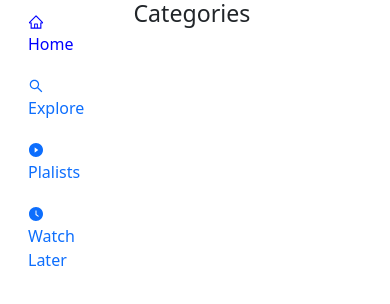
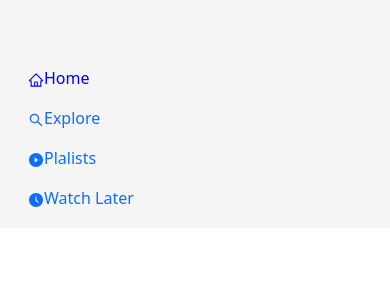
Before and after one commit to swapnaliss/neog-mcr9, a React (Create React App) app: page /VideoList/1 in a window 390 px wide. Shown: the top 304 px of the page. Built offline with nearby package versions, Linux system fonts and the light colour scheme.

Commit message:
Ui updation

```diff
--- a/src/App.css
+++ b/src/App.css
@@ -36,3 +36,32 @@
     transform: rotate(360deg);
   }
 }
+
+.container{
+  margin-top: 3rem;
+}
+
+.app-container {
+  height: 100vh;
+}
+
+.sidebar-col {
+  background-color: #f5f5f5;
+  padding: 20px;
+}
+
+.video-list-col {
+  padding: 20px;
+}
+
+/* Responsive styles */
+@media (max-width: 767px) {
+  .sidebar-col {
+    padding: 10px;
+    min-height: 100px;
+  }
+
+  .video-list-col {
+    padding: 10px;
+  }
+}
--- a/src/App.js
+++ b/src/App.js
@@ -1,6 +1,6 @@
 import "./App.css";
 import { BrowserRouter as Router, Routes, Route } from "react-router-dom";
-import { Container ,Row, Col} from "react-bootstrap";
+import { Container, Row, Col } from "react-bootstrap";
 import VideoList from "./components/VideoList";
 import Home from "./components/Home";
 import SingleVideoPage from "./components/SingleVideoPage";
@@ -11,14 +11,14 @@ import WatchLater from './components/WatchLater';
 
 function App() {
   return (
-    <Container fluid>
-      <Row>
-        <Col xs={3}>
-          <Sidebar />
-        </Col>
-        <Col xs={9}>
-          <Router>
-            <Container>
+    <Router>
+      <div className="app-container">
+        <Row>
+          <Col xs={12} md={3} lg={2} className="sidebar-col">
+            <Sidebar />
+          </Col>
+          <Col xs={12} md={9} lg={10} className="video-list-col">
+            <Container fluid>
               <Routes>
                 <Route path="/" element={<Home />} />
                 <Route path="/VideoList/:category" element={<VideoList />} />
@@ -27,15 +27,14 @@ function App() {
                   element={<SingleVideoPage />}
                 />
                 <Route path="/explore" element={<Explore />} />
-                <Route path="/playlist" element={<Playlists/>} />
+                <Route path="/playlist" element={<Playlists />} />
                 <Route path="/watchLater" element={<WatchLater />} />
-
               </Routes>
             </Container>
-          </Router>
-        </Col>
-      </Row>
-    </Container>
+          </Col>
+        </Row>
+      </div>
+    </Router>
   );
 }
 
--- a/src/components/CategoryListing.jsx
+++ b/src/components/CategoryListing.jsx
@@ -7,9 +7,9 @@ const CategoryListing = () => {
     const navigate = useNavigate();
 
   return (
-    <div><div>
+    <div className= "container">
     <Container >
-    <h3>Categories</h3>
+    <h3 >Categories</h3>
     <Row className="justify-content-center" >
       {categories.map((category) => (
         <Col key={category._id} xs={12} sm={6} md={4} lg={3} className="mb-4" >
@@ -20,7 +20,8 @@ const CategoryListing = () => {
         </Col>
       ))}
     </Row>
-  </Container></div></div>
+  </Container>
+  </div>
   )
 }
 
--- a/src/components/MoreVideos.jsx
+++ b/src/components/MoreVideos.jsx
@@ -1,17 +1,27 @@
 import React from "react";
-import { Card } from "react-bootstrap";
+import { Card, Row, Col } from "react-bootstrap";
 import { videos } from "./VideosData";
+import { useNavigate } from 'react-router-dom';
 
 const MoreVideos = ({ category }) => {
   const moreVideos = videos.filter((video) => video.category === category);
-  console.log(moreVideos);
+  const navigate = useNavigate();
 
   return (
     <div>
       {moreVideos.map((video) => (
-        <Card className="h-50 moreCard" key={video._id}>
-          <Card.Img variant="top" src={video.thumbnail} />
-          <p>{video.title}</p>
+        <Card key={video._id} onClick={() => navigate(`/SingleVideoPage/${video._id}`)}>
+          <Row >
+            <Col md={4} >
+              <Card.Img variant="top" src={video.thumbnail} />
+            </Col>
+            <Col md={8}>
+              <Card.Body>
+                <p>{video.title}</p>
+                <p>Creator: {video.creator}</p>
+              </Card.Body>
+            </Col>
+          </Row>
         </Card>
       ))}
     </div>
--- a/src/components/Sidebar.jsx
+++ b/src/components/Sidebar.jsx
@@ -10,7 +10,7 @@ import {
 const Sidebar = () => {
 
   return (
-    <div className="sidebar">
+    <div className="container" >
       <Nav defaultActiveKey="/home" className="flex-column">
         <Nav.Link href="/">
           <AiOutlineHome className="nav-icon" color="blue" />
--- a/src/components/SingleVideoPage.jsx
+++ b/src/components/SingleVideoPage.jsx
@@ -4,7 +4,11 @@ import { videos } from "./VideosData";
 import MoreVideos from "./MoreVideos";
 import Row from "react-bootstrap/Row";
 import Col from "react-bootstrap/Col";
-
+import {
+  GiNotebook
+} from "react-icons/gi";
+import {MdWatchLater} from "react-icons/md";
+import {AiFillPlayCircle} from "react-icons/ai";
 const SingleVideoPage = () => {
   const { id } = useParams();
   const Id = parseInt(id, 10);
@@ -25,10 +29,17 @@ const SingleVideoPage = () => {
               allow="accelerometer; autoplay; clipboard-write; encrypted-media; gyroscope; picture-in-picture"
               allowFullScreen
             ></iframe>
+            <div>
+            <h5>{FindVideos.title}</h5>
+            <button><GiNotebook className="nav-icon" color="blue" /></button>
+            <button><MdWatchLater className="nav-icon" color="blue" /></button>
+            <button>< AiFillPlayCircle className="nav-icon" color="blue"/></button>
+            </div>
           </div>
         </Col>
         <Col sm={4}>
-          <MoreVideos category={FindVideos.category} />
+          <p>More Videos :</p>
+          <MoreVideos category={FindVideos.category}  />
         </Col>
       </Row>
     </div>
--- a/src/components/VideoList.jsx
+++ b/src/components/VideoList.jsx
@@ -16,15 +16,10 @@ const VideoList = () => {
     <div>
       <div>
         <Container>
-          <h3>Categories</h3>
-          <Row className="justify-content-center">
+            <Row className="justify-content-center">
             {videosData.map((videos) => (
               <Col
                 key={videos._id}
-                xs={12}
-                sm={6}
-                md={4}
-                lg={3}
                 className="mb-4"
               >
                 <Card
@@ -32,7 +27,7 @@ const VideoList = () => {
                   onClick={() => navigate(`/SingleVideoPage/${videos._id}`)}
                 >
                   <Card.Img variant="top" src={videos.thumbnail} />
-                  <p>{videos.category}</p>
+                  <p>{videos.title}</p>
                 </Card>
               </Col>
             ))}
```
